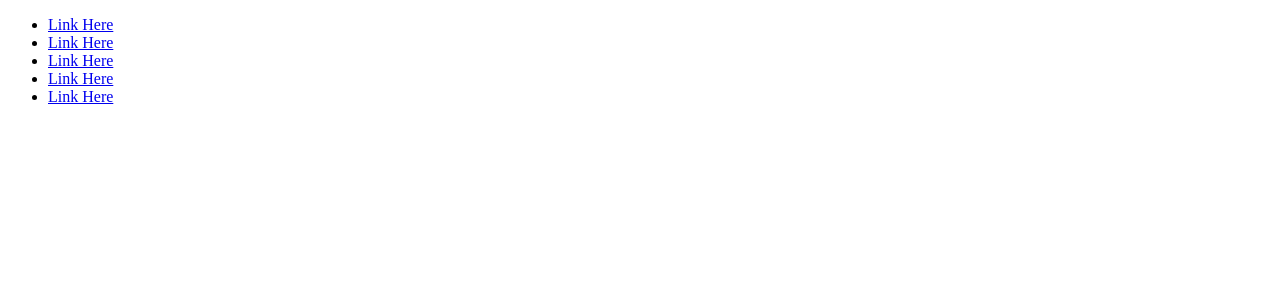
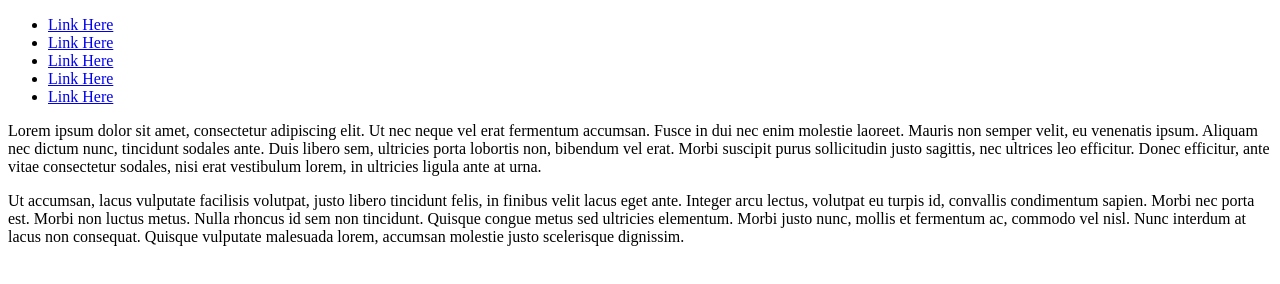
Before and after one commit to cn92/gtcdc, a plain HTML site: page index.html in a window 1280 px wide. Drawn offline with Linux system fonts and the light colour scheme.

Commit message:
Update index.html
<p> changes

```diff
--- a/index.html
+++ b/index.html
@@ -27,6 +27,15 @@
             <section>
 
                 <article>
+
+                    <p>
+                        Lorem ipsum dolor sit amet, consectetur adipiscing elit. Ut nec neque vel erat fermentum accumsan. Fusce in dui nec enim molestie laoreet. Mauris non semper velit, eu venenatis ipsum. Aliquam nec dictum nunc, tincidunt sodales ante. Duis libero sem, ultricies porta lobortis non, bibendum vel erat. Morbi suscipit purus sollicitudin justo sagittis, nec ultrices leo efficitur. Donec efficitur, ante vitae consectetur sodales, nisi erat vestibulum lorem, in ultricies ligula ante at urna.
+                    </p>
+
+                    <p>
+                        Ut accumsan, lacus vulputate facilisis volutpat, justo libero tincidunt felis, in finibus velit lacus eget ante. Integer arcu lectus, volutpat eu turpis id, convallis condimentum sapien. Morbi nec porta est. Morbi non luctus metus. Nulla rhoncus id sem non tincidunt. Quisque congue metus sed ultricies elementum. Morbi justo nunc, mollis et fermentum ac, commodo vel nisl. Nunc interdum at lacus non consequat. Quisque vulputate malesuada lorem, accumsan molestie justo scelerisque dignissim.
+                    </p>
+
                 </article>
 
             </section>
```
